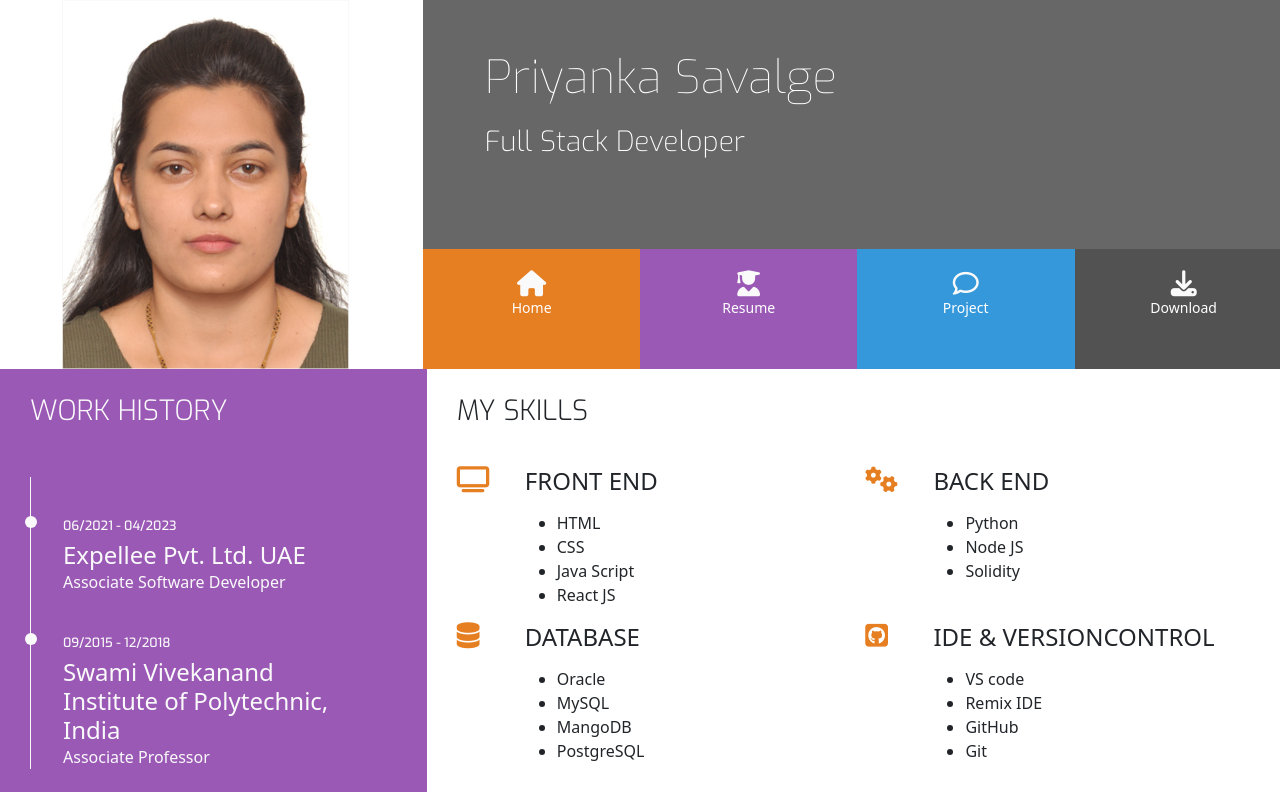
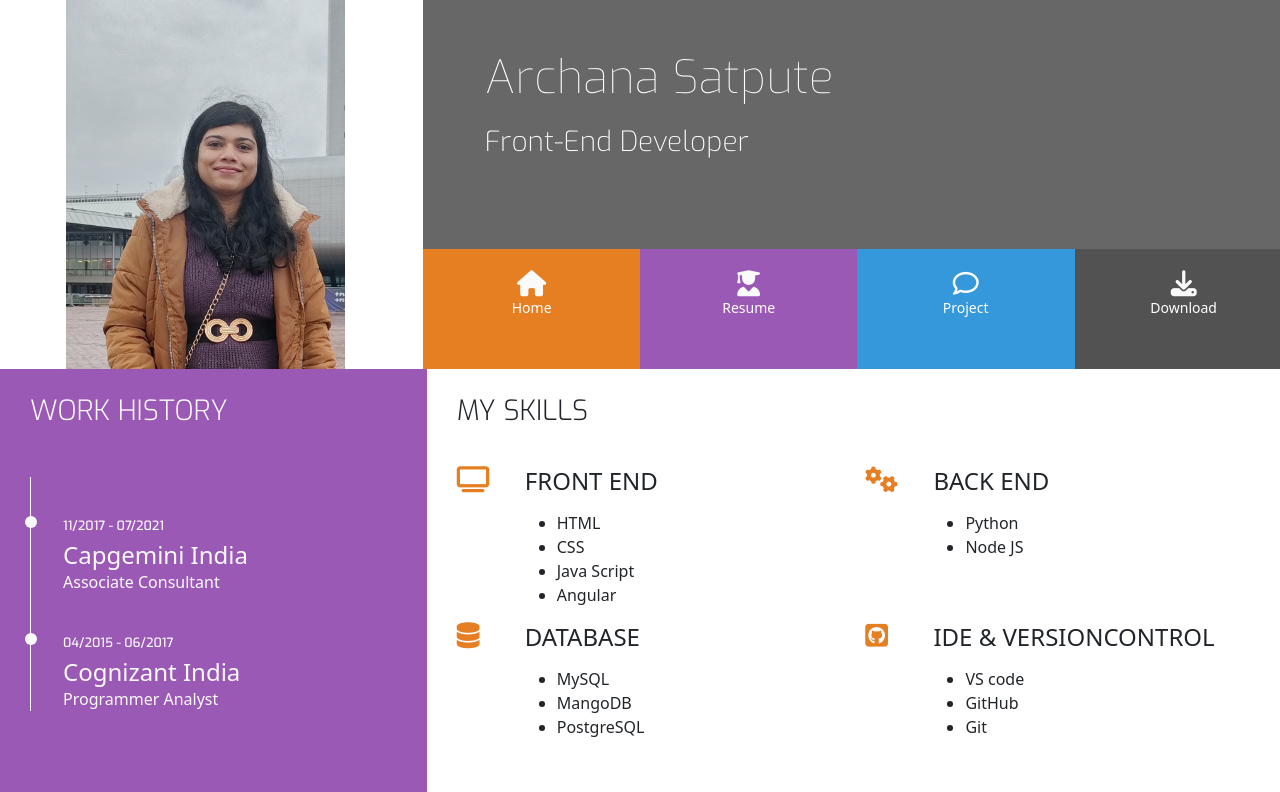
Before and after one commit to archu0819/github-portfolio1, a plain HTML site: page resume.html in a window 1280 px wide. Shown: the top 792 px of the page. Drawn offline with nearby package versions, Linux system fonts and the light colour scheme; files whose address does not match are found by name.

Commit message:
updated work experience details

```diff
--- a/resume.html
+++ b/resume.html
@@ -6,7 +6,7 @@
     <link rel="stylesheet" href="https://cdnjs.cloudflare.com/ajax/libs/hover.css/2.3.1/css/hover.css">
     <link rel="stylesheet" href="https://cdn.jsdelivr.net/npm/bootstrap@5.3.2/dist/css/bootstrap.min.css">
     <link rel="stylesheet" href="https://cdnjs.cloudflare.com/ajax/libs/font-awesome/6.5.1/css/all.min.css">
-    <link rel="stylesheet" href="style.css">
+    <link rel="stylesheet" href="assets/css/style.css">
     <title>Archana Satpute</title>
 </head>
 <body>
@@ -18,8 +18,8 @@
             <div class="col-md-8">
                 <div class="row bg-color-name-title">
                     <div class="col heading">
-                        <h1 class="name">Priyanka Savalge</h1>
-                        <h2 class="title"> Full Stack Developer</h2>
+                        <h1 class="name">Archana Satpute</h1>
+                        <h2 class="title"> Front-End Developer</h2>
                     </div>
                 </div>
                 <div class="row">
@@ -54,13 +54,13 @@
                     </div>
                 </div>
                 <div class="history-items">
-                    <div class="timeline-item" data-dates="06/2021 - 04/2023">
-                        <h4>Expellee Pvt. Ltd. UAE</h4>
-                        <p>Associate Software Developer</p>
+                    <div class="timeline-item" data-dates="11/2017 - 07/2021">
+                        <h4>Capgemini India</h4>
+                        <p>Associate Consultant</p>
                     </div>
-                    <div class="timeline-item" data-dates="09/2015 - 12/2018">
-                        <h4>Swami Vivekanand Institute of Polytechnic, India</h4>
-                        <p>Associate Professor</p>
+                    <div class="timeline-item" data-dates="04/2015 - 06/2017">
+                        <h4>Cognizant India</h4>
+                        <p>Programmer Analyst</p>
                     </div>
                 </div>
             </div>
@@ -82,7 +82,7 @@
                                     <li>HTML</li>
                                     <li>CSS</li>
                                     <li>Java Script</li>
-                                    <li>React JS</li>
+                                    <li>Angular</li>
                                 </ul>
                             </div>
                         </div>
@@ -97,7 +97,7 @@
                                 <ul>
                                     <li>Python</li>
                                     <li>Node JS</li>
-                                    <li>Solidity</li>
+
                                 </ul>
                             </div>
                         </div>
@@ -110,7 +110,6 @@
                             <div class="col-10">
                                 <h4 class="three-reasons-heading uppercase">Database</h4>
                                 <ul>
-                                    <li>Oracle</li>
                                     <li>MySQL</li>
                                     <li>MangoDB</li>
                                     <li>PostgreSQL</li>
@@ -127,7 +126,7 @@
                                 <h4 class="three-reasons-heading uppercase">IDE & VersionControl</h4>
                                 <ul>
                                     <li>VS code</li>
-                                    <li>Remix IDE</li>
+
                                     <li>GitHub</li>
                                     <li>Git</li>
                                 </ul>
```
Also changed, not shown: index.html (+6 -6 lines), project.html (+22 -21 lines), DSC_0560.jpg (deleted), assets/css/style.css (renamed from style.css), assets/images/DSC_0560.jpg (added).
